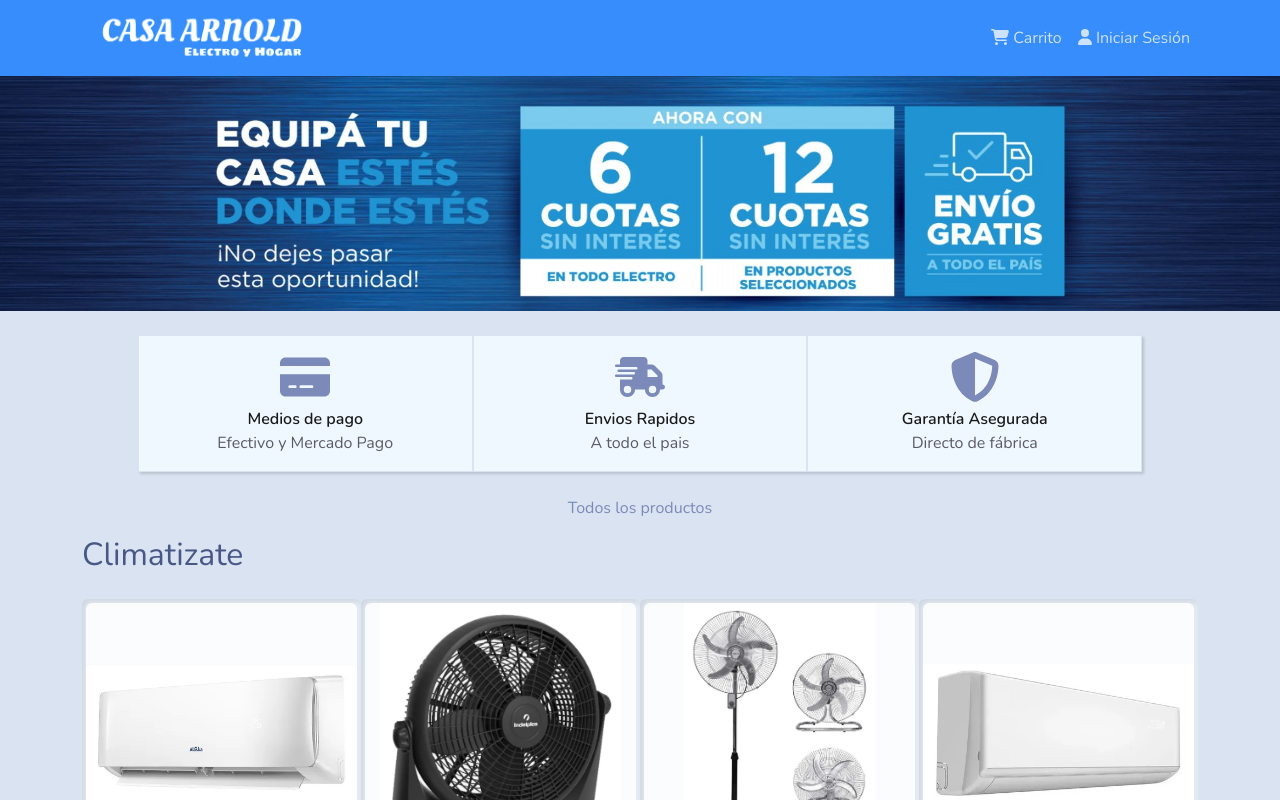
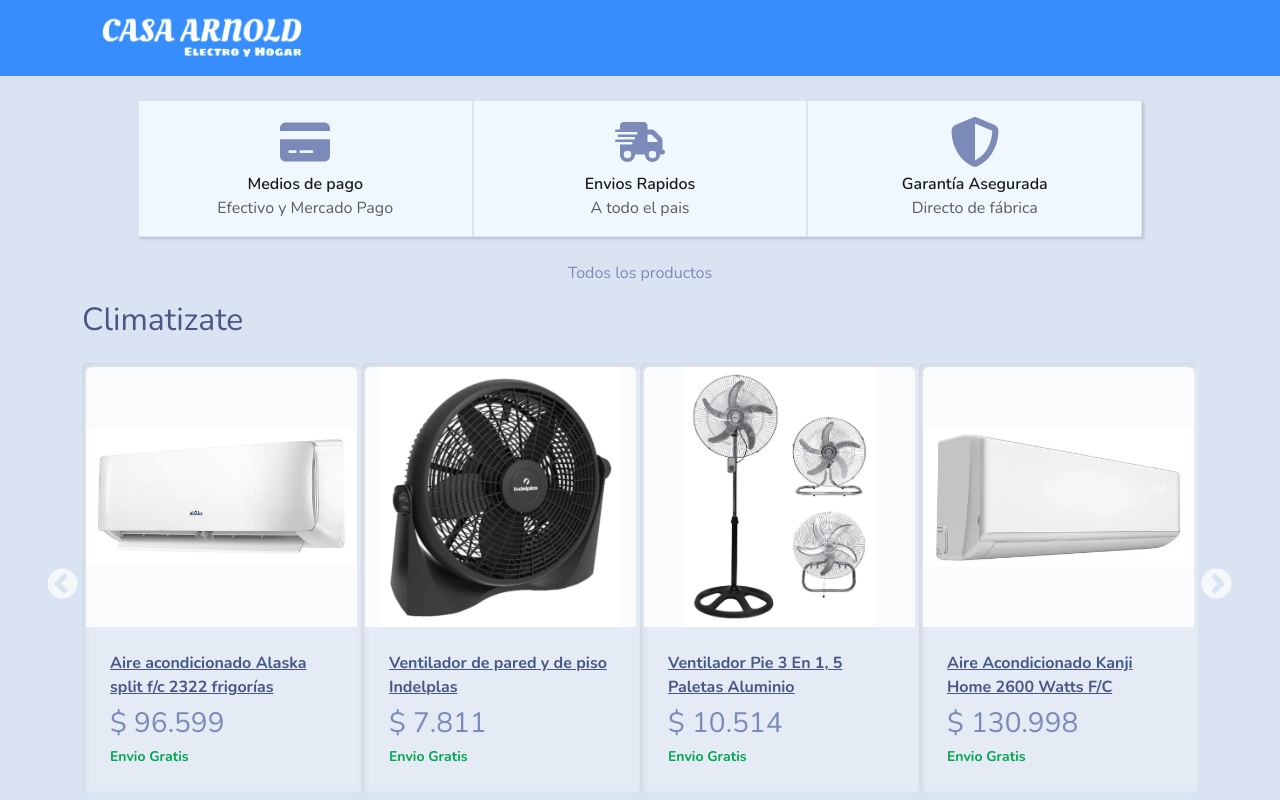
Before and after one commit to franvigna/casa-arnold-fv, a React (Create React App) app: page / in a window 1280 px wide. Shown: the top 800 px of the page. Built offline with nearby package versions, Linux system fonts and the light colour scheme.

Commit message:
sin hero sin login sin carrito

```diff
--- a/src/components/Header.js
+++ b/src/components/Header.js
@@ -1,8 +1,8 @@
 import React from 'react'
 import { LinkContainer } from 'react-router-bootstrap'
-import { Navbar, Nav, Container } from 'react-bootstrap'
-import { FontAwesomeIcon } from '@fortawesome/react-fontawesome'
-import { faCartShopping, faUser } from '@fortawesome/free-solid-svg-icons'
+import { Navbar,  Container } from 'react-bootstrap'
+// import { FontAwesomeIcon } from '@fortawesome/react-fontawesome'
+// import { faCartShopping, faUser } from '@fortawesome/free-solid-svg-icons'
 
 const Header = () => {
     return (
@@ -16,17 +16,17 @@
                         </Navbar.Brand>
                     </LinkContainer>
 
-                    <Navbar.Toggle aria-controls='basic-navbar-nav' />
+                    {/* <Navbar.Toggle aria-controls='basic-navbar-nav' />
                     <Navbar.Collapse id='basic-navbar-nav'>
                         <Nav className='ms-auto'>
-                            {/* link carrito de compras */}
+
                             <LinkContainer to='/cart'>
                                 <Nav.Link href='/cart'>
                                     <FontAwesomeIcon icon={faCartShopping} />{' '}
                                     Carrito
                                 </Nav.Link>
                             </LinkContainer>
-                            {/* link iniciar sesion */}
+
                             <LinkContainer to='/login'>
                                 <Nav.Link>
                                     <FontAwesomeIcon icon={faUser} /> Iniciar
@@ -34,7 +34,7 @@
                                 </Nav.Link>
                             </LinkContainer>
                         </Nav>
-                    </Navbar.Collapse>
+                    </Navbar.Collapse> */}
                 </Container>
             </Navbar>
         </header>
--- a/src/screens/HomeScreen.js
+++ b/src/screens/HomeScreen.js
@@ -2,7 +2,7 @@
 import { LinkContainer } from 'react-router-bootstrap'
 import { Navbar, Container } from 'react-bootstrap'
 import AboutUs from '../components/AboutUs'
-import Hero from '../components/Hero'
+// import Hero from '../components/Hero'
 import Carousel from '../components/Carousel'
 import CarouselMovil from '../components/CarouselMovil'
 
@@ -10,7 +10,7 @@
 const HomeScreen = () => {
     return (
         <div>
-            <Hero />
+            {/* <Hero /> */}
             <Container>
                 <AboutUs />
                 <LinkContainer to='/allproducts'>
```
